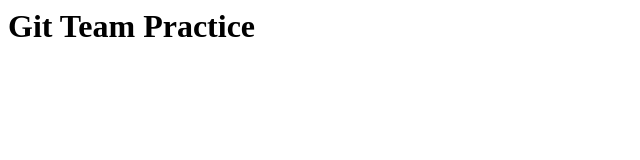
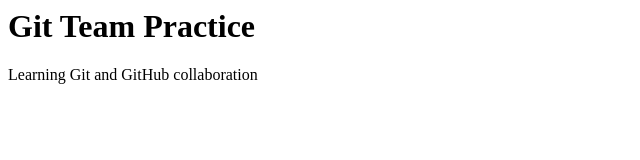
Before and after one commit to anusri2007/git-team-practice, a plain HTML site: page index.html in a window 1280 px wide. Shown: the whole page, without its empty margins (0-640 px from the left). Drawn offline with Linux system fonts and the light colour scheme.

Commit message:
Add git learning descrption

```diff
--- a/index.html
+++ b/index.html
@@ -1 +1,2 @@
 <h1>Git Team Practice</h1>
+<p>Learning Git and GitHub collaboration</p>
```
